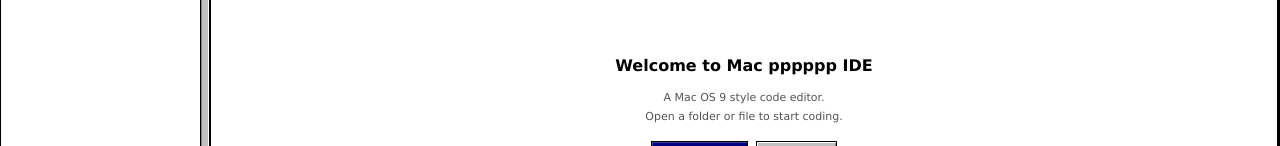
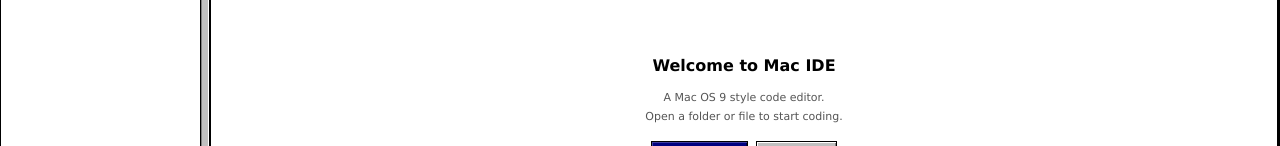
Before and after one commit to elixri/Mac-IDE, a plain HTML site: page index.html in a window 1280 px wide. Shown: the part 229-375 px from the top of the page. Drawn offline with Linux system fonts and the light colour scheme.

Commit message:
fix wieder

```diff
--- a/index.html
+++ b/index.html
@@ -646,7 +646,7 @@
         <div id="tab-bar"></div>
         <div id="editor-wrapper">
           <div id="welcome">
-            <h1>Welcome to Mac pppppp IDE</h1>
+            <h1>Welcome to Mac IDE</h1>
             <p>A Mac OS 9 style code editor.<br>Open a folder or file to start coding.</p>
             <div class="actions">
               <button class="mac-btn primary" onclick="document.getElementById('btn-open-folder').click()">Open Folder</button>
```
